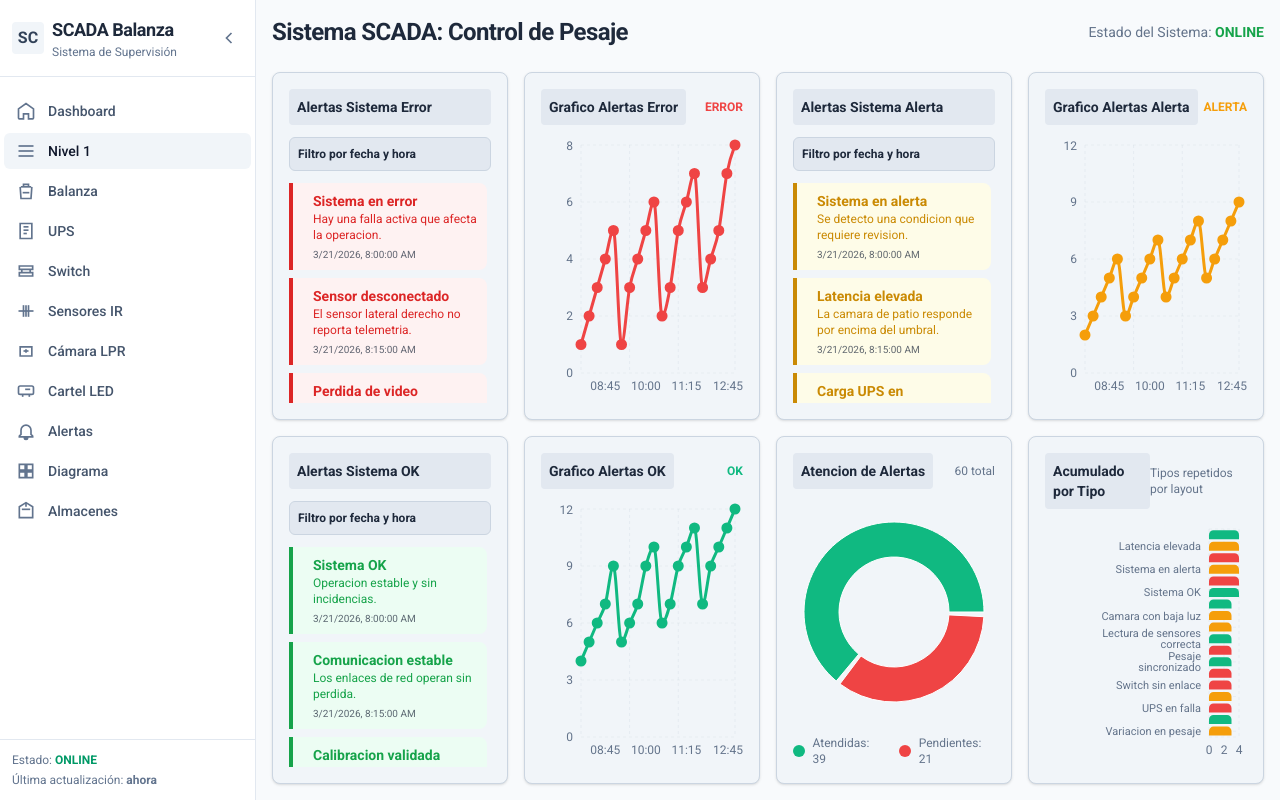
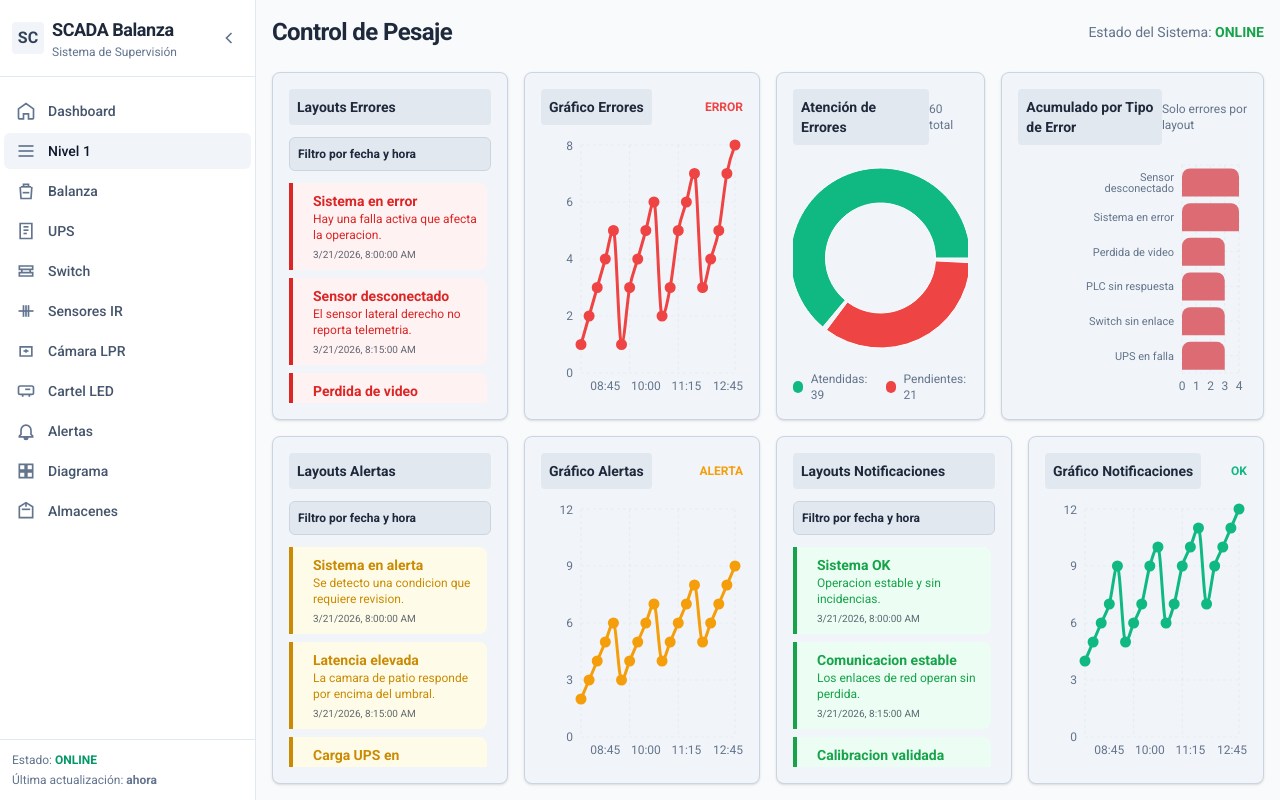
Before and after one commit to JuanValladares1998/SCADA_balanza, a React (Vite) app: page /nivel-1 in a window 1280 px wide. Built offline with nearby package versions, Linux system fonts and the light colour scheme; some icons are missing.

Commit message:
style: encabezados de listas de nivel 1

```diff
--- a/src/components/layout/cards/TarjetaResumenAlertas.tsx
+++ b/src/components/layout/cards/TarjetaResumenAlertas.tsx
@@ -29,11 +29,11 @@ function TarjetaResumenAlertas({
   ];
 
   return (
-    <div className="grid h-full min-h-0 grid-cols-2 gap-4">
+    <div className="grid h-full min-h-0 grid-cols-[1fr_2fr] gap-4">
       <article className="scada-card shadow-sm p-4 flex h-full min-h-0 flex-col">
         <div className="mb-3 flex items-center justify-between">
           <h2 className="text-sm font-semibold scada-title p-2 rounded">
-            Atencion de Alertas
+            Atención de Errores
           </h2>
           <span className="text-xs scada-text-secondary">
             {atendidas + pendientes} total
@@ -82,9 +82,9 @@ function TarjetaResumenAlertas({
       <article className="scada-card shadow-sm p-4 flex h-full min-h-0 flex-col">
         <div className="mb-3 flex items-center justify-between">
           <h2 className="text-sm font-semibold scada-title p-2 rounded">
-            Acumulado por Tipo
+            Acumulado por Tipo de Error
           </h2>
-          <span className="text-xs scada-text-secondary">Tipos repetidos por layout</span>
+          <span className="text-xs scada-text-secondary">Solo errores por layout</span>
         </div>
 
         <div className="flex-1 min-h-0">
--- a/src/vistas/PaginaNivel1.tsx
+++ b/src/vistas/PaginaNivel1.tsx
@@ -63,7 +63,7 @@ function crearAcumuladoPorTipo(alertas: AlertaSistema[]) {
 
     alertas.forEach((alerta) => {
         const existente = acumulado.get(alerta.titulo);
-        const color = alerta.estado === "ok" ? "#10b981" : alerta.estado === "alerta" ? "#f59e0b" : "#ef4444";
+        const color = alerta.estado === "ok" ? "#10b981" : alerta.estado === "alerta" ? "#f59e0b" : "#dc6b74";
 
         if (existente) {
             existente.total += 1;
@@ -150,13 +150,13 @@ function PaginaNivel1() {
     const todasLasAlertas = [...alertasError, ...alertasAlerta, ...alertasOk];
     const alertasAtendidas = todasLasAlertas.filter((alerta) => alerta.atendida).length;
     const alertasPendientes = todasLasAlertas.length - alertasAtendidas;
-    const acumuladoPorTipo = crearAcumuladoPorTipo(todasLasAlertas);
+    const acumuladoPorTipo = crearAcumuladoPorTipo(alertasError);
 
     return (
         <main className="p-4 h-screen flex flex-col gap-4">
             <header className="flex justify-between items-center mb-2">
                 <h1 className="text-2xl font-bold scada-text-primary tracking-tight">
-                    Sistema SCADA: Control de Pesaje
+                    Control de Pesaje
                 </h1>
                 <div className="flex items-center gap-4">
                     <div className="text-sm scada-text-secondary">
@@ -167,22 +167,22 @@ function PaginaNivel1() {
 
             <section className="grid h-full min-h-0 grid-cols-2 auto-rows-fr gap-4">
                 <div className="grid h-full min-h-0 grid-cols-2 gap-4">
-                    <TarjetaAlertas titulo="Alertas Sistema Error" alertas={alertasError} />
-                    <TarjetaGraficoAlertas titulo="Grafico Alertas Error" estado="error" datos={graficoError} />
-                </div>
-                <div className="grid h-full min-h-0 grid-cols-2 gap-4">
-                    <TarjetaAlertas titulo="Alertas Sistema Alerta" alertas={alertasAlerta} />
-                    <TarjetaGraficoAlertas titulo="Grafico Alertas Alerta" estado="alerta" datos={graficoAlerta} />
-                </div>
-                <div className="grid h-full min-h-0 grid-cols-2 gap-4">
-                    <TarjetaAlertas titulo="Alertas Sistema OK" alertas={alertasOk} />
-                    <TarjetaGraficoAlertas titulo="Grafico Alertas OK" estado="ok" datos={graficoOk} />
+                    <TarjetaAlertas titulo="Layouts Errores" alertas={alertasError} />
+                    <TarjetaGraficoAlertas titulo="Gráfico Errores" estado="error" datos={graficoError} />
                 </div>
                 <TarjetaResumenAlertas
                     atendidas={alertasAtendidas}
                     pendientes={alertasPendientes}
                     acumuladoPorTipo={acumuladoPorTipo}
                 />
+                <div className="grid h-full min-h-0 grid-cols-2 gap-4">
+                    <TarjetaAlertas titulo="Layouts Alertas" alertas={alertasAlerta} />
+                    <TarjetaGraficoAlertas titulo="Gráfico Alertas" estado="alerta" datos={graficoAlerta} />
+                </div>
+                <div className="grid h-full min-h-0 grid-cols-2 gap-4">
+                    <TarjetaAlertas titulo="Layouts Notificaciones" alertas={alertasOk} />
+                    <TarjetaGraficoAlertas titulo="Gráfico Notificaciones" estado="ok" datos={graficoOk} />
+                </div>
             </section>
         </main>
     );
```
